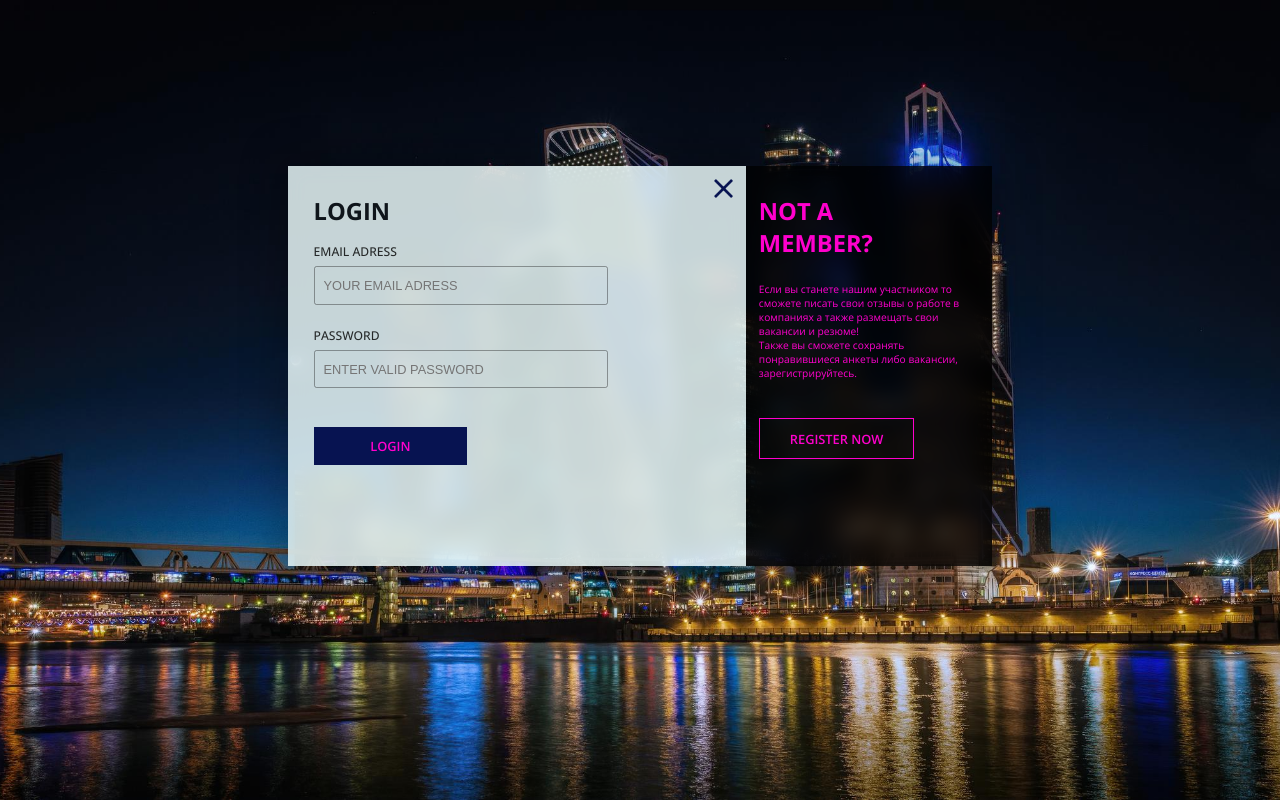
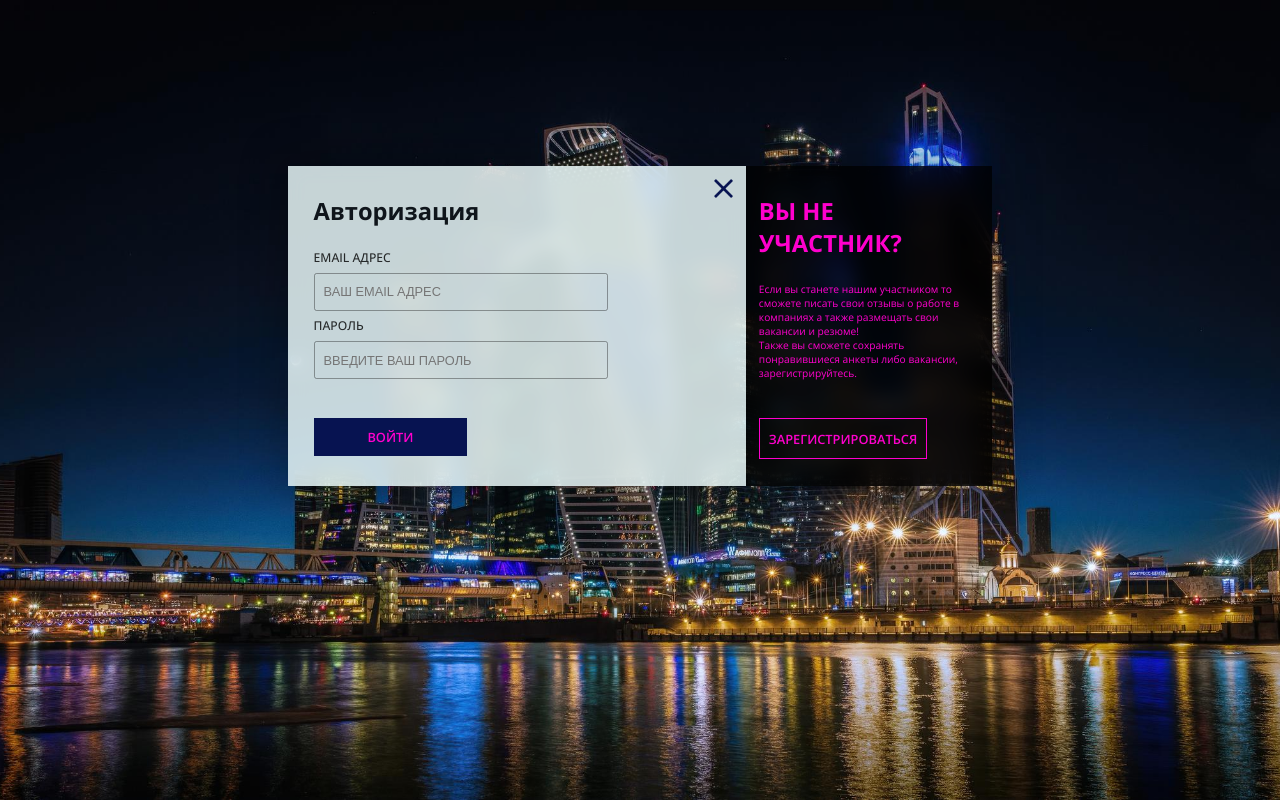
Before and after one commit to term25100/NewHeadHunt, a React (Create React App) app: page /sign_in in a window 1280 px wide. Built offline with nearby package versions, Linux system fonts and the light colour scheme.

Commit message:
fix resizable login frame

```diff
--- a/src/Pages/Profiles/profiles.jsx
+++ b/src/Pages/Profiles/profiles.jsx
@@ -225,6 +225,7 @@ export function Profiles(){
                                 </div>
                                 <details className='description_about'>
                                     <summary>Подробнее</summary>
+                                    <div className="details-content">
                                         <h3>Резюме:{}</h3>
                                         <ul>
                                             <li>ФИО: Аганов Сергей Федорович</li>
@@ -265,6 +266,8 @@ export function Profiles(){
                                             <li>Email: sergeiAF@gmail.com</li>
                                             <li>GitHub: <a href='#'>https://github.com/sergeiAF/</a></li>
                                         </ul>
+                                    </div>
+
                                 </details>
                             </div>
                         </div>
--- a/src/Pages/SignIn/SignIn.css
+++ b/src/Pages/SignIn/SignIn.css
@@ -12,8 +12,8 @@
    background-repeat: no-repeat;
 }
 .main_frame{
-    width: 55%;
-    height: 50%;
+    width: 55vw;
+    height: 25vw;
     display: flex;
     margin: 0 auto;
     margin-top: 13%;
@@ -36,6 +36,7 @@
     font-size: 1.85vw;
 }
 .login_frame label{
+    margin-top: .5vw;
     font-size: .95vw;
     font-weight: 500;
     color: rgba(0, 0, 0, 0.808);
@@ -53,6 +54,9 @@
     outline: none;
     border-radius: .2vw;
     background-color: transparent;
+}
+.login_frame input:focus{
+    border: .1vw solid var(--banner-background);
 }
 .login_button{
     margin-top: 3vw;
@@ -83,6 +87,10 @@
     background-position: center;
     background-repeat: no-repeat;
     background-size: contain;
+    transition: all 0.3s ease-out;
+}
+.close:hover{
+    background-image: url(../Images/Icons/close-button.png);
 }
 
 .prereg_frame{
@@ -104,7 +112,7 @@
 }
 .prereg_button{
     display: flex;
-    width: 12vw;
+    width: 13vw;
     height: 3vw;
     margin-top: 3vw;
     background-color: transparent;
--- a/src/Pages/SignIn/SignIn.jsx
+++ b/src/Pages/SignIn/SignIn.jsx
@@ -6,21 +6,19 @@ export function SignIn(){
             <div className="main_frame">
                 <div className="login_frame">
                     <div className='login_wrapper'>
-                        <h1>LOGIN</h1>
-                        <label htmlFor="email_adress">EMAIL ADRESS</label>
-                        <input type="email" id="email_adress" name="email_adress" placeholder='YOUR EMAIL ADRESS'/>
-                        <br />
-                        <label htmlFor="password">PASSWORD</label>
-                        <input type='password' id='password' name='password' placeholder='ENTER VALID PASSWORD'/>
-                        <a className='login_button' href="#">LOGIN</a>
+                        <h1>Авторизация</h1>
+                        <label htmlFor="email_adress">EMAIL АДРЕС</label>
+                        <input type="email" id="email_adress" name="email_adress" placeholder='ВАШ EMAIL АДРЕС'/>
+                        <label htmlFor="password">ПАРОЛЬ</label>
+                        <input type='password' id='password' name='password' placeholder='ВВЕДИТЕ ВАШ ПАРОЛЬ'/>
+                        <a className='login_button' href="#">ВОЙТИ</a>
                     </div>
                     <a className='close' href="/"></a>
                 </div>
                 <div className="prereg_frame">
-                    <h1>NOT A<br /> MEMBER?</h1>
+                    <h1>ВЫ НЕ<br /> УЧАСТНИК?</h1>
                     <p>Если вы станете нашим участником то сможете писать свои отзывы о работе в компаниях а также размещать свои вакансии и резюме! <br /> Также вы сможете сохранять понравившиеся анкеты либо вакансии, зарегистрируйтесь.</p>
-
-                    <a className='prereg_button' href="#">REGISTER NOW</a>
+                    <a className='prereg_button' href="#">ЗАРЕГИСТРИРОВАТЬСЯ</a>
                 </div>
             </div>
         </div>
```
Lines whose indentation alone changed are shown as unchanged.
